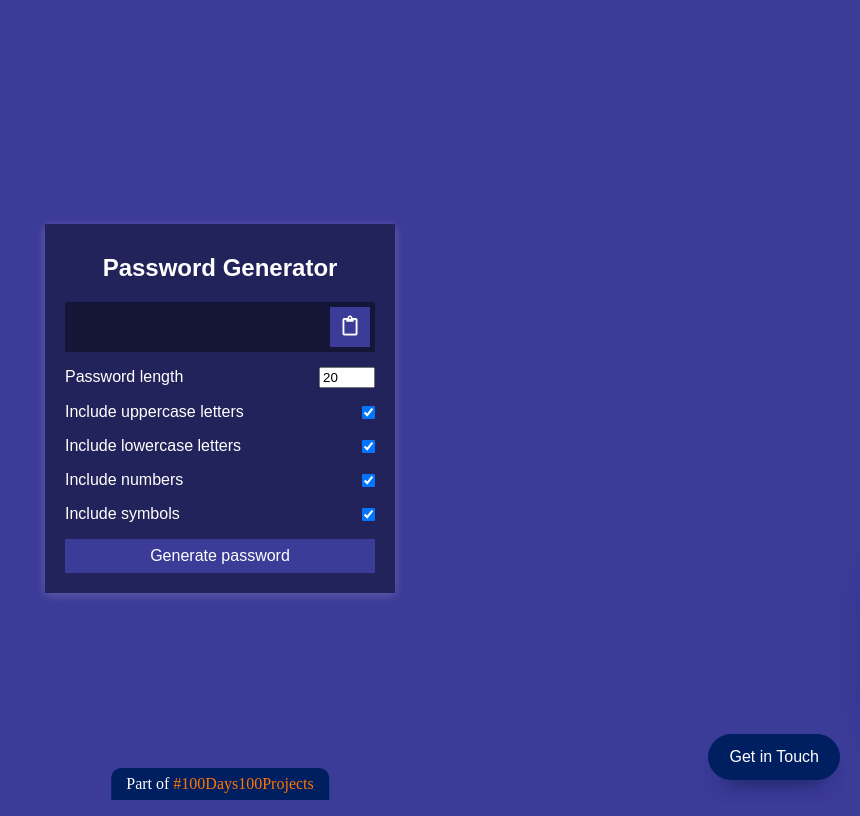
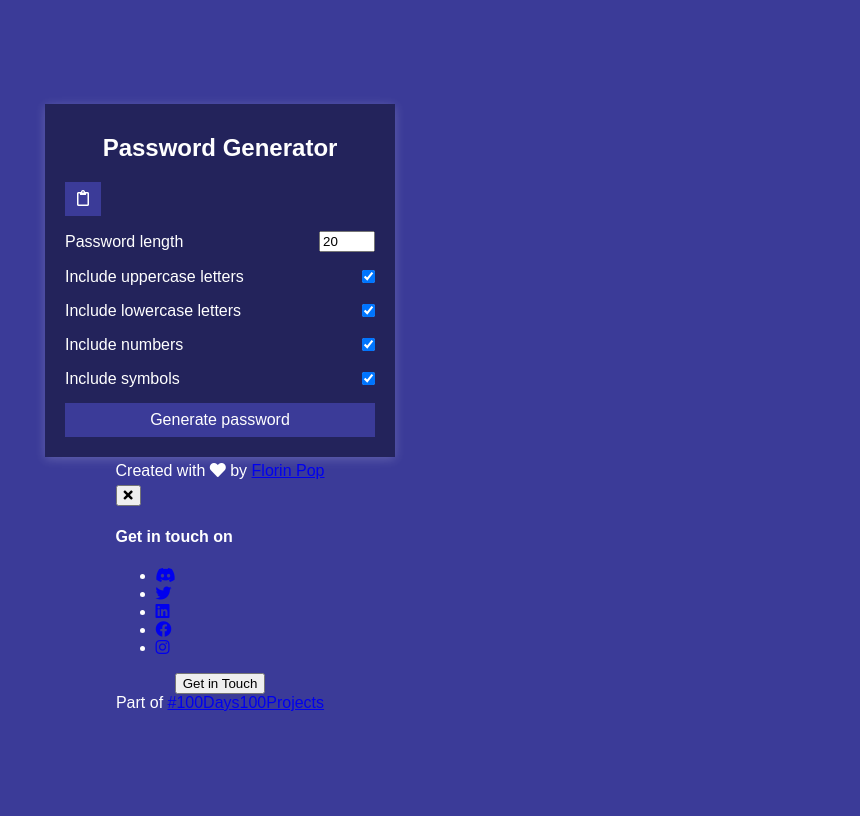
Before and after one commit to RobsonPeacock/JavaScript-Password-Generator, a plain HTML site: page index.html in a window 1280 px wide. Shown: the whole page, without its empty margins (420-1280 px from the left). Drawn offline with Linux system fonts and the light colour scheme; a web font is replaced by a local one.

Commit message:
Remove unused styles and rename CSS classes

```diff
--- a/main.css
+++ b/main.css
@@ -37,7 +37,7 @@ input[type=checkbox] {
 	max-width: 100%;
 }
 
-.result-container {
+.output-container {
 	background-color: rgba(0, 0, 0, 0.4);
 	display: flex;
 	justify-content: flex-start;
@@ -50,12 +50,12 @@ input[type=checkbox] {
 	width: 100%;
 }
 
-.result-container #result {
+.output-container #output {
   	word-wrap: break-word;
 	max-width: calc(100% - 40px);
 }
 
-.result-container .btn {
+.output-container .btn {
 	font-size: 20px;
 	position: absolute;
 	top: 5px;
@@ -86,168 +86,7 @@ input[type=checkbox] {
 }
 
 @media screen and (max-width: 400px) {
-	.result-container {
+	.output-container {
 		font-size: 14px;
 	}
 }
-
-/* SOCIAL PANEL CSS */
-.social-panel-container {
-	position: fixed;
-	right: 0;
-	bottom: 80px;
-	transform: translateX(100%);
-	transition: transform 0.4s ease-in-out;
-}
-
-.social-panel-container.visible {
-	transform: translateX(-10px);
-}
-
-.social-panel {
-	background-color: #fff;
-	border-radius: 16px;
-	box-shadow: 0 16px 31px -17px rgba(0,31,97,0.6);
-	border: 5px solid #001F61;
-	display: flex;
-	flex-direction: column;
-	justify-content: center;
-	align-items: center;
-	font-family: 'Muli';
-	position: relative;
-	height: 169px;
-	width: 370px;
-	max-width: calc(100% - 10px);
-}
-
-.social-panel button.close-btn {
-	border: 0;
-	color: #97A5CE;
-	cursor: pointer;
-	font-size: 20px;
-	position: absolute;
-	top: 5px;
-	right: 5px;
-}
-
-.social-panel button.close-btn:focus {
-	outline: none;
-}
-
-.social-panel p {
-	background-color: #001F61;
-	border-radius: 0 0 10px 10px;
-	color: #fff;
-	font-size: 14px;
-	line-height: 18px;
-	padding: 2px 17px 6px;
-	position: absolute;
-	top: 0;
-	left: 50%;
-	margin: 0;
-	transform: translateX(-50%);
-	text-align: center;
-	width: 235px;
-}
-
-.social-panel p i {
-	margin: 0 5px;
-}
-
-.social-panel p a {
-	color: #FF7500;
-	text-decoration: none;
-}
-
-.social-panel h4 {
-	margin: 20px 0;
-	color: #97A5CE;
-	font-family: 'Muli';
-	font-size: 14px;
-	line-height: 18px;
-	text-transform: uppercase;
-}
-
-.social-panel ul {
-	display: flex;
-	list-style-type: none;
-	padding: 0;
-	margin: 0;
-}
-
-.social-panel ul li {
-	margin: 0 10px;
-}
-
-.social-panel ul li a {
-	border: 1px solid #DCE1F2;
-	border-radius: 50%;
-	color: #001F61;
-	font-size: 20px;
-	display: flex;
-	justify-content: center;
-	align-items: center;
-	height: 50px;
-	width: 50px;
-	text-decoration: none;
-}
-
-.social-panel ul li a:hover {
-	border-color: #FF6A00;
-	box-shadow: 0 9px 12px -9px #FF6A00;
-}
-
-.floating-btn {
-	border-radius: 26.5px;
-	background-color: #001F61;
-	border: 1px solid #001F61;
-	box-shadow: 0 16px 22px -17px #03153B;
-	color: #fff;
-	cursor: pointer;
-	font-size: 16px;
-	line-height: 20px;
-	padding: 12px 20px;
-	position: fixed;
-	bottom: 20px;
-	right: 20px;
-	z-index: 999;
-}
-
-.floating-btn:hover {
-	background-color: #ffffff;
-	color: #001F61;
-}
-
-.floating-btn:focus {
-	outline: none;
-}
-
-.floating-text {
-	background-color: #001F61;
-	border-radius: 10px 10px 0 0;
-	color: #fff;
-	font-family: 'Muli';
-	padding: 7px 15px;
-	position: fixed;
-	bottom: 0;
-	left: 50%;
-	transform: translateX(-50%);
-	text-align: center;
-	z-index: 998;
-}
-
-.floating-text a {
-	color: #FF7500;
-	text-decoration: none;
-}
-
-@media screen and (max-width: 480px) {
-
-	.social-panel-container.visible {
-		transform: translateX(0px);
-	}
-
-	.floating-btn {
-		right: 10px;
-	}
-}
--- a/main.js
+++ b/main.js
@@ -1,5 +1,5 @@
 //DOM elements
-const resultEl = document.getElementById('result');
+const resultEl = document.getElementById('output');
 const lengthEl = document.getElementById('length');
 const upperEl = document.getElementById('upper');
 const lowerEl = document.getElementById('lower');
```
